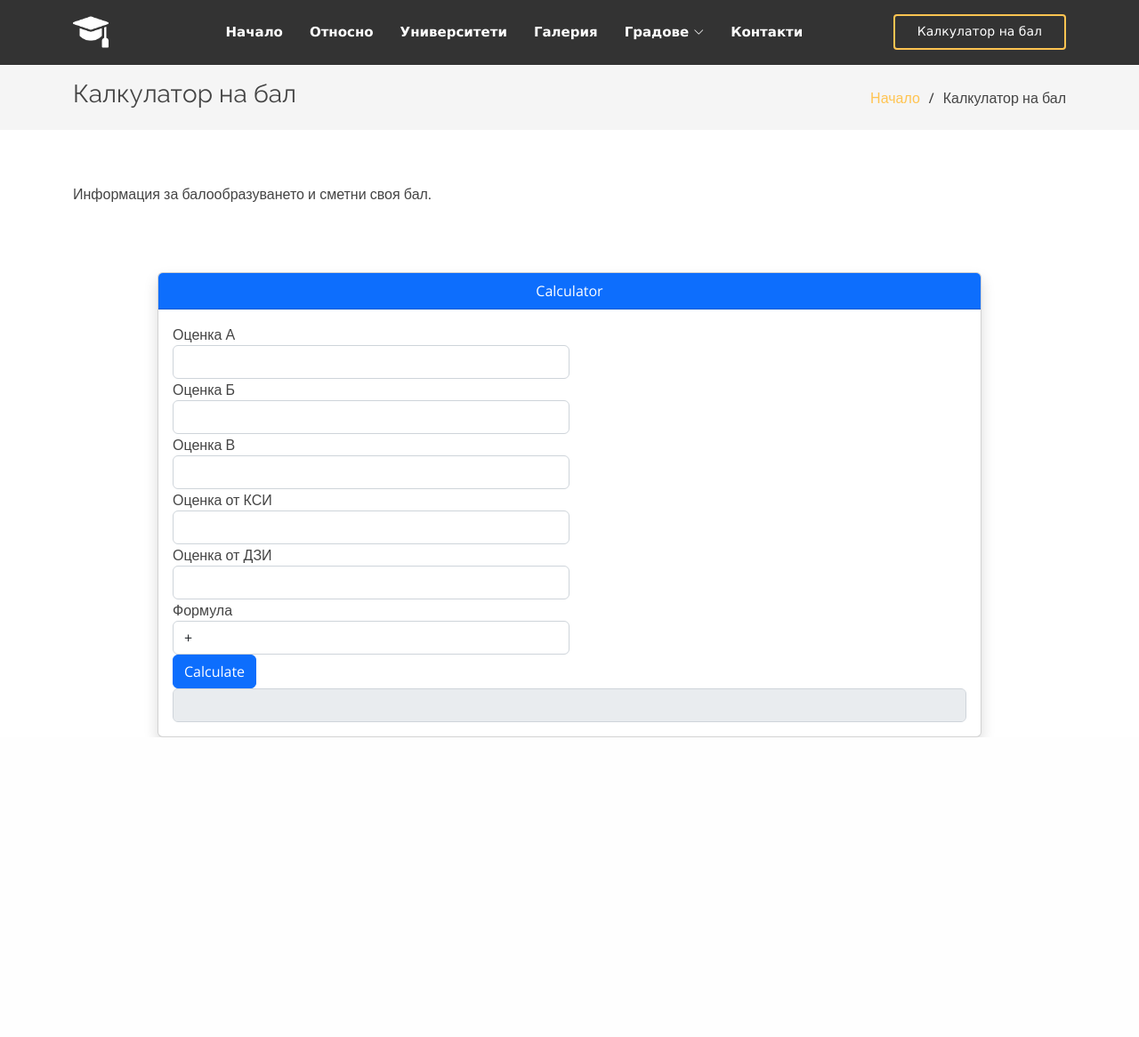
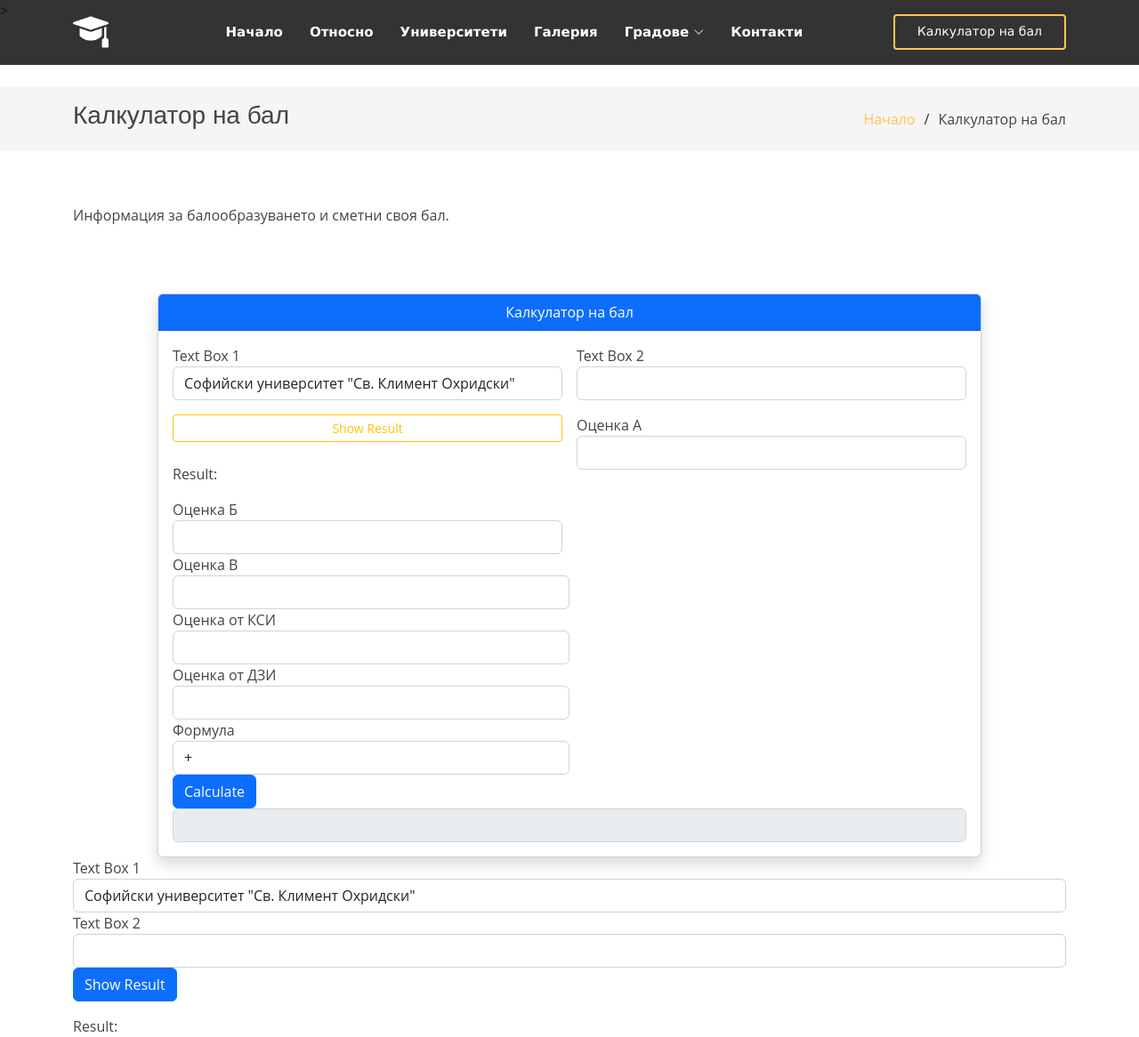
Before and after one commit to StanK1/Bulgarian_Universities, a PHP site: page /calculator.html in a window 1280 px wide. Shown: the whole page at 89% size. Before the commit the page ends 829 px from the top, so only its background shows below. Run offline with PHP 8.4, Linux system fonts and the light colour scheme; lists and menus that the app fills with data are empty; some libraries are stand-ins or nearby versions; some web fonts are replaced.

Commit message:
Adding working drop boxes for the callculator

```diff
--- a/assets/css/style.css
+++ b/assets/css/style.css
@@ -184,6 +184,7 @@
 */
 .navbar {
   padding: 0;
+
 }
 
 .navbar ul {
@@ -192,10 +193,12 @@
   display: flex;
   list-style: none;
   align-items: center;
+
 }
 
 .navbar li {
   position: relative;
+
 }
 
 .navbar a,
@@ -204,6 +207,7 @@
   align-items: center;
   justify-content: space-between;
   padding: 10px 0 10px 30px;
+
   font-size: 15px;
   font-weight: 600;
   color: #fff;
@@ -226,6 +230,12 @@
 }
 
 .navbar .dropdown ul {
+  /*
+  Will be deleted in future versions
+  */
+  font-family: 'HhenumRegular';
+   font-weight: normal;
+   font-style: normal;
   display: block;
   position: absolute;
   left: 14px;
@@ -578,7 +588,7 @@
 }
 
 /*
-# Clients
+# Universities
 */
 .universities {
   padding-top: 20px;
@@ -615,7 +625,7 @@
 
 
 /*
-# Breadcrumbs for other pages
+# other pages
 */
 .breadcrumbs {
   padding: 15px 0;
--- a/assets/js/main.js
+++ b/assets/js/main.js
@@ -298,3 +298,36 @@
       }
     });
   }
+
+
+// Callculator drop boxes
+  function updateTextBox2() {
+    var textbox1 = document.getElementById("textbox1");
+    var textbox2 = document.getElementById("textbox2");
+
+    // Clear the options of the second drop-down menu
+    textbox2.innerHTML = "";
+
+    // Get the selected option of the first drop-down menu
+    var selectedOption = textbox1.options[textbox1.selectedIndex].text;
+
+    // Add the appropriate options to the second drop-down menu based on the selection in the first drop-down menu
+    if (selectedOption == "Софийски университет \"Св. Климент Охридски\"") {
+      textbox2.innerHTML += "<option>Философия</option><option>Психология</option><option>Социология</option><option>Политология</option><option>Публична администрация</option><option>Културология</option><option>Библиотечно-информационни науки</option><option>Европеистика</option><option>Публични информационни системи</option><option>Философия (на английски език)</option>";
+    } else if (selectedOption == "Медицински университет София") {
+      textbox2.innerHTML += "<option>Option 4</option><option>Option 5</option><option>Option 6</option>";
+    } else if (selectedOption == "Технически университет София") {
+      textbox2.innerHTML += "<option>Option 7</option><option>Option 8</option><option>Option 9</option>";
+    }
+  }
+
+  function showResult() {
+    var textbox2 = document.getElementById("textbox2");
+    var resultLabel = document.getElementById("resultLabel");
+
+    // Get the selected option of the second drop-down menu
+    var selectedOption = textbox2.options[textbox2.selectedIndex].text;
+
+    // Update
+    resultLabel.innerHTML = "Result: " + selectedOption;
+  }
--- a/calculator.html
+++ b/calculator.html
@@ -13,7 +13,7 @@
   <link href="assets/img/apple-touch-icon.png" rel="apple-touch-icon">
 
 
-  <link href="https://fonts.googleapis.com/css?family=Open+Sans:300,300i,400,400i,600,600i,700,700i|Raleway:300,300i,400,400i,500,500i,600,600i,700,700i|Poppins:300,300i,400,400i,500,500i,600,600i,700,700i" rel="stylesheet">
+  <link rel="stylesheet" media="screen" href="https://fontlibrary.org//face/khnum" type="text/css"/>>
 
 
   <link href="assets/vendor/aos/aos.css" rel="stylesheet">
@@ -108,11 +108,32 @@
         <div class="col-sm-10">
           <div class="card shadow">
             <div class="card-header bg-primary text-white text-center">
-              Calculator
+              Калкулатор на бал
             </div>
             <div class="card-body">
               <form>
-                <div class="form-row">
+                <div class="row g-3">
+                  <div class="col-md-6 "> <!--row-->
+                    <label for="textbox1">Text Box 1</label>
+                    <select class="form-control" id="textbox1" onchange="updateTextBox2()">
+                      <option>Софийски университет "Св. Климент Охридски"</option>
+                      <option>Медицински университет София</option>
+                      <option>Технически университет София</option>
+                    </select>
+                  </div>
+                  <div class="col-md-6 ">
+                    <label for="textbox2">Text Box 2</label>
+                    <select class="form-control" id="textbox2">
+                    </select>
+                  </div>
+                  <div class="d-grid gap-2 col-6 mx-auto">
+                  <button type="button" class="btn btn-outline-warning btn-sm" onclick="showResult()">Show Result</button>
+                  <div class="mt-3">
+                    <label id="resultLabel">Result:</label>
+                  </div>
+                  </div>
+
+
                   <div class="form-group col-sm-6">
                     <label for="inputA">Оценка А</label>
                     <input type="number" class="form-control" id="inputA" min="2" max="6">
@@ -127,6 +148,7 @@
                     <label for="inputC">Оценка В</label>
                     <input type="number" class="form-control" id="inputC" min="2" max="6">
                   </div>
+
                   <div class="form-group col-sm-6">
                     <label for="inputD">Оценка от КСИ</label>
                     <input type="number" class="form-control" id="inputD" min="2" max="6">
@@ -161,6 +183,29 @@
         </div>
       </div>
     </div>
+
+    <div class="container mt-6">
+      <form>
+        <div class="form-group">
+          <label for="textbox1">Text Box 1</label>
+          <select class="form-control" id="textbox1" onchange="updateTextBox2()">
+            <option>Софийски университет "Св. Климент Охридски"</option>
+            <option>Медицински университет София</option>
+            <option>Технически университет София</option>
+          </select>
+        </div>
+        <div class="form-group">
+          <label for="textbox2">Text Box 2</label>
+          <select class="form-control" id="textbox2">
+            <!-- Options will be added here by the updateTextBox2 function -->
+          </select>
+        </div>
+        <button type="button" class="btn btn-primary" onclick="showResult()">Show Result</button>
+      </form>
+      <div class="mt-3">
+        <label id="resultLabel">Result:</label>
+      </div>
+    </div>
   </main><!-- End #main -->
 
   <!-- Vendor JS Files -->
```
